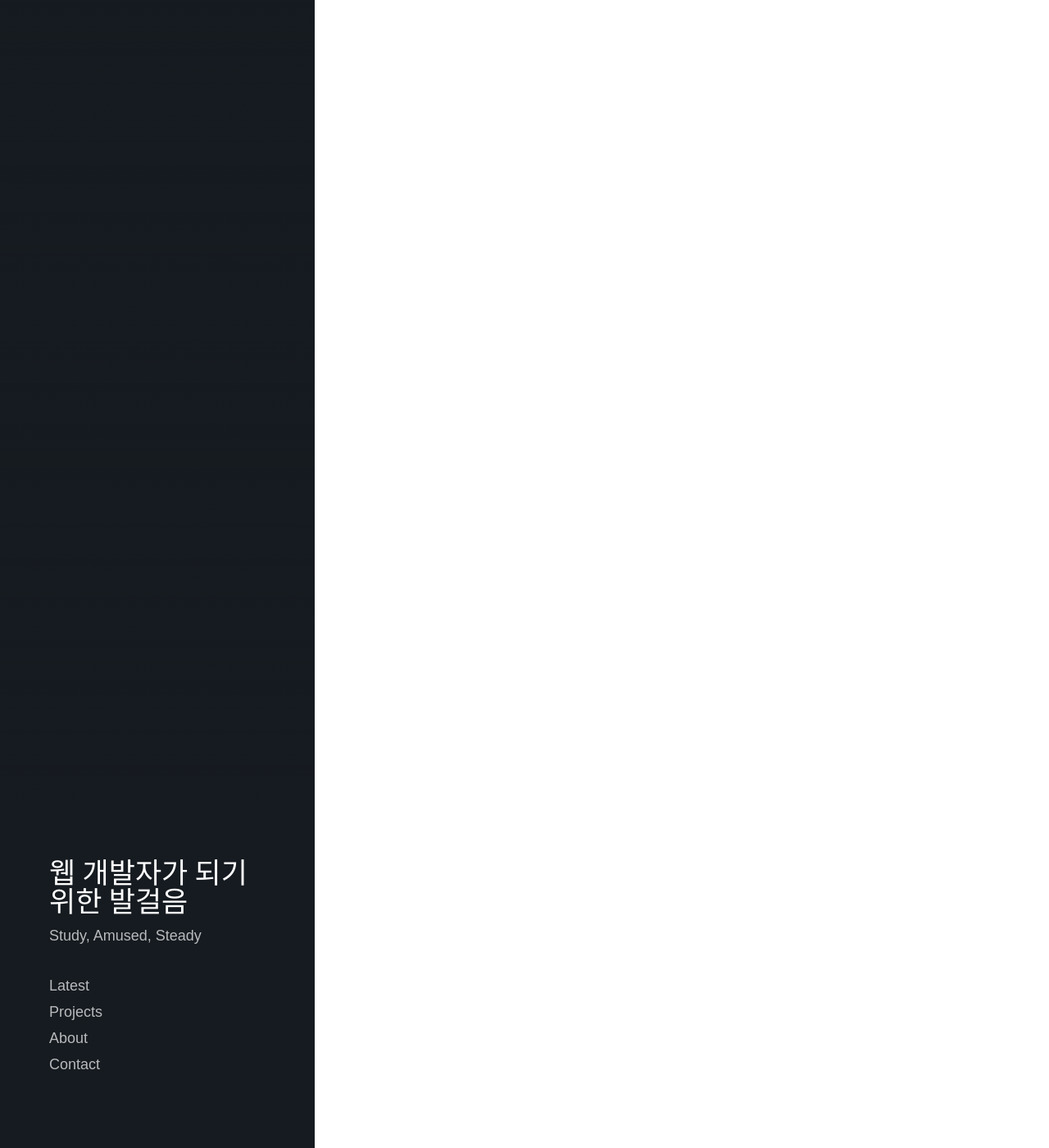
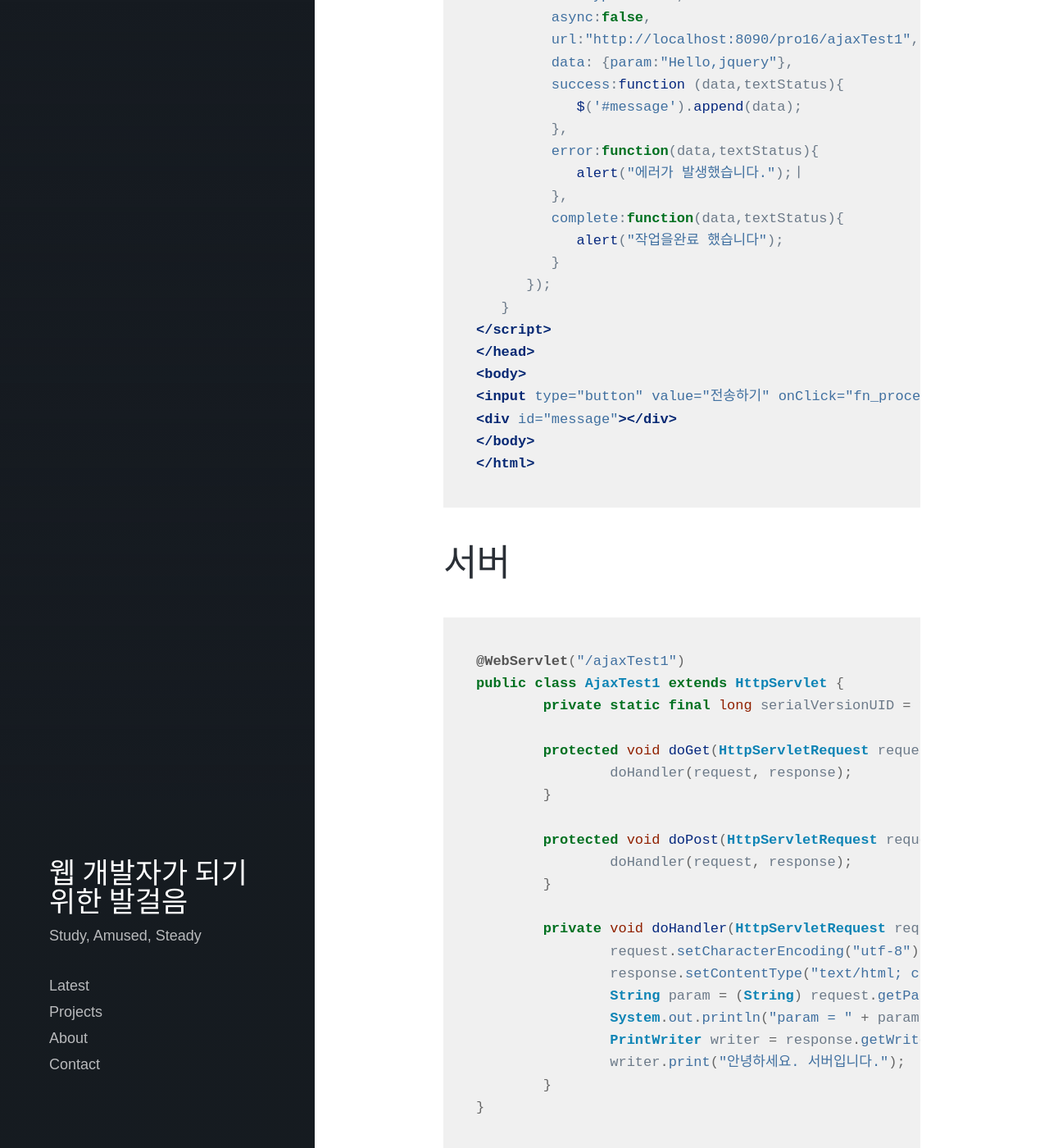
Before and after one commit to lawijdo201/lawijdo201.github.io, a Jekyll site: the page built from _posts/2022-10-13-jQuery.md, in a window 1280 px wide and 1400 px high, scrolled down 5481 px. Shown: the whole window at 82% size. Built offline with Jekyll 4.4.1, drawn with Linux system fonts in a browser that asks for light colours; nearby versions of some CDN libraries; some web fonts are replaced; some of the changed text lies outside the part shown.

Commit message:
Update 2022-10-13-jQuery.md

````diff
--- a/_posts/2022-10-13-jQuery.md
+++ b/_posts/2022-10-13-jQuery.md
@@ -129,3 +129,67 @@ $.ajax({
     }
 });
 ```
+클라이언트
+----------
+
+```html
+<!DOCTYPE html>
+<html>
+<head>
+  <meta charset="UTF-8">
+  <title>ajax 연습1</title>
+  <script  src="http://code.jquery.com/jquery-latest.min.js"></script>
+  <script type="text/javascript">
+      function fn_process(){
+       $.ajax({
+         type:"get",
+         dataType:"text",
+         async:false,
+         url:"http://localhost:8090/pro16/ajaxTest1",
+         data: {param:"Hello,jquery"},
+         success:function (data,textStatus){
+            $('#message').append(data);
+         },
+         error:function(data,textStatus){
+            alert("에러가 발생했습니다.");ㅣ
+         },
+         complete:function(data,textStatus){
+            alert("작업을완료 했습니다");
+         }
+      });
+   }
+</script>
+</head>
+<body>
+<input type="button" value="전송하기" onClick="fn_process()" /><br><br>
+<div id="message"></div>
+</body>
+</html>
+```
+
+서버
+------------
+
+```java
+@WebServlet("/ajaxTest1")
+public class AjaxTest1 extends HttpServlet {
+	private static final long serialVersionUID = 1L;
+
+	protected void doGet(HttpServletRequest request, HttpServletResponse response) throws ServletException, IOException {
+		doHandler(request, response);
+	}
+
+	protected void doPost(HttpServletRequest request, HttpServletResponse response) throws ServletException, IOException {
+		doHandler(request, response);
+	}
+
+	private void doHandler(HttpServletRequest request, HttpServletResponse response)	throws ServletException, IOException {
+		request.setCharacterEncoding("utf-8");
+		response.setContentType("text/html; charset=utf-8");
+		String param = (String) request.getParameter("param");
+		System.out.println("param = " + param);
+		PrintWriter writer = response.getWriter();
+		writer.print("안녕하세요. 서버입니다.");
+	}
+}
+```
````
